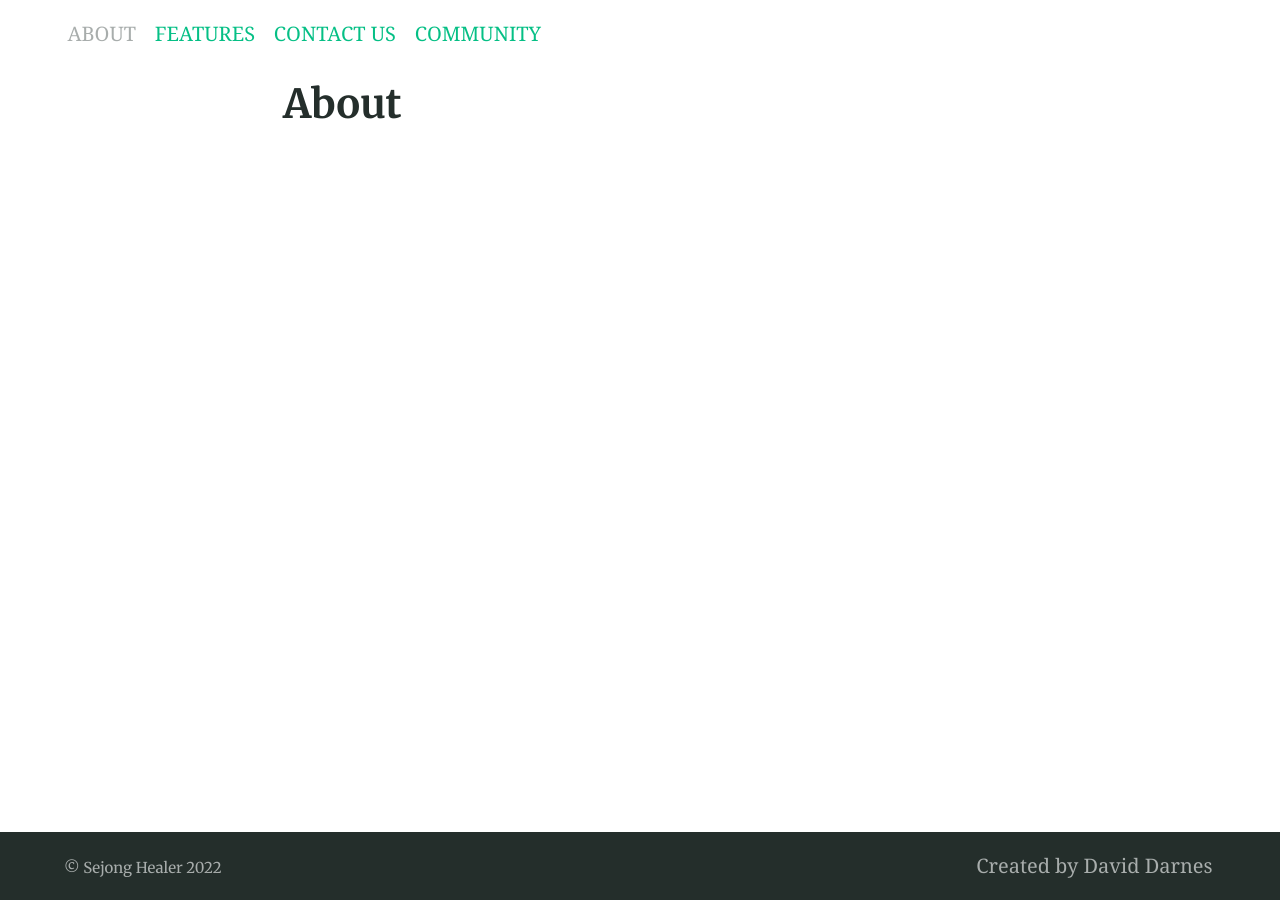
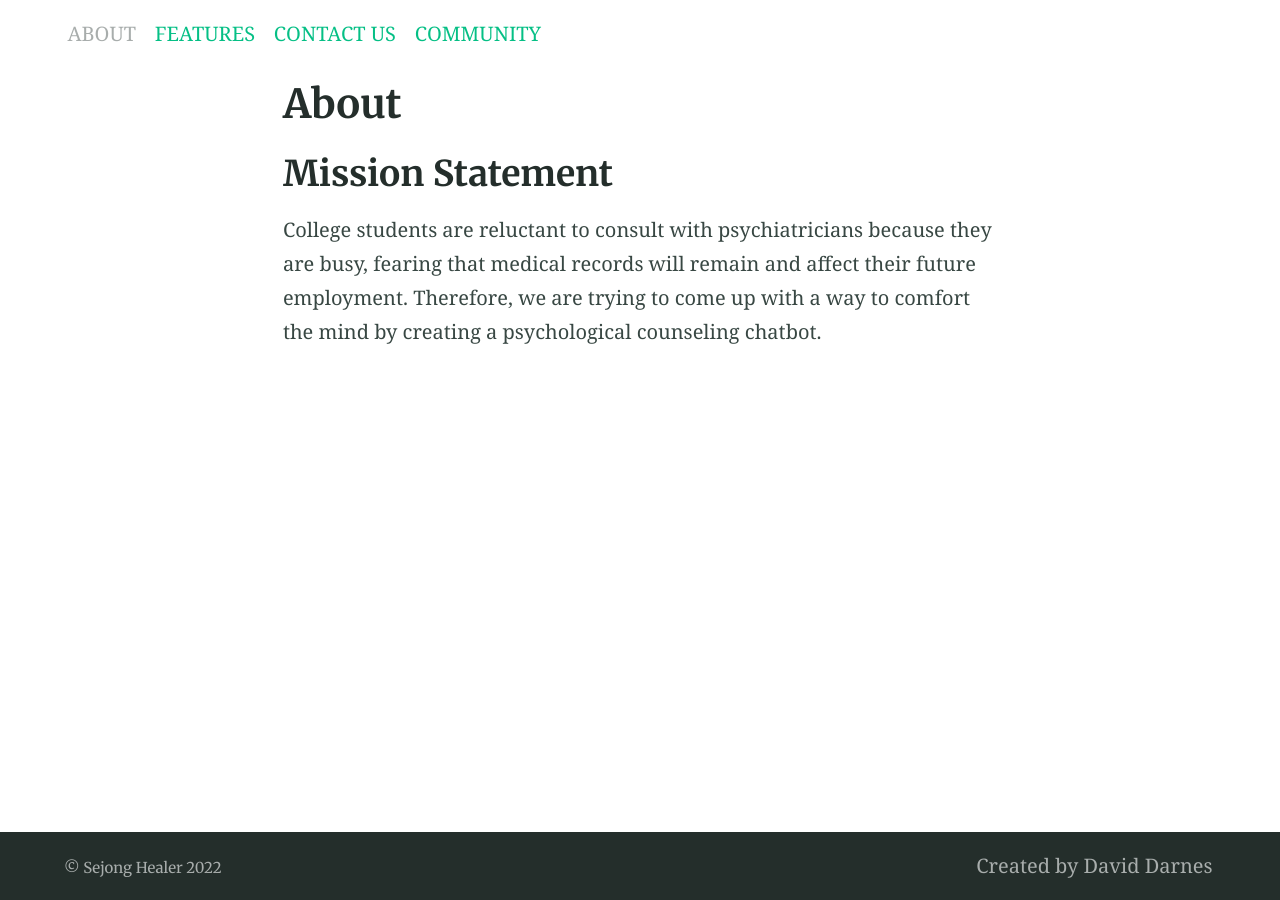
Before and after one commit to jiin124/Sejong-healer, a Jekyll site: the page built from docs/about.markdown, in a window 1280 px wide. Built offline with Jekyll 4.4.1, drawn with Linux system fonts in a browser that asks for light colours.

Commit message:
Update about.markdown

```diff
--- a/docs/about.markdown
+++ b/docs/about.markdown
@@ -3,3 +3,6 @@ layout: page
 title: About
 permalink: /about/
 ---
+
+## Mission Statement
+College students are reluctant to consult with psychiatricians because they are busy, fearing that medical records will remain and affect their future employment. Therefore, we are trying to come up with a way to comfort the mind by creating a psychological counseling chatbot.
```
